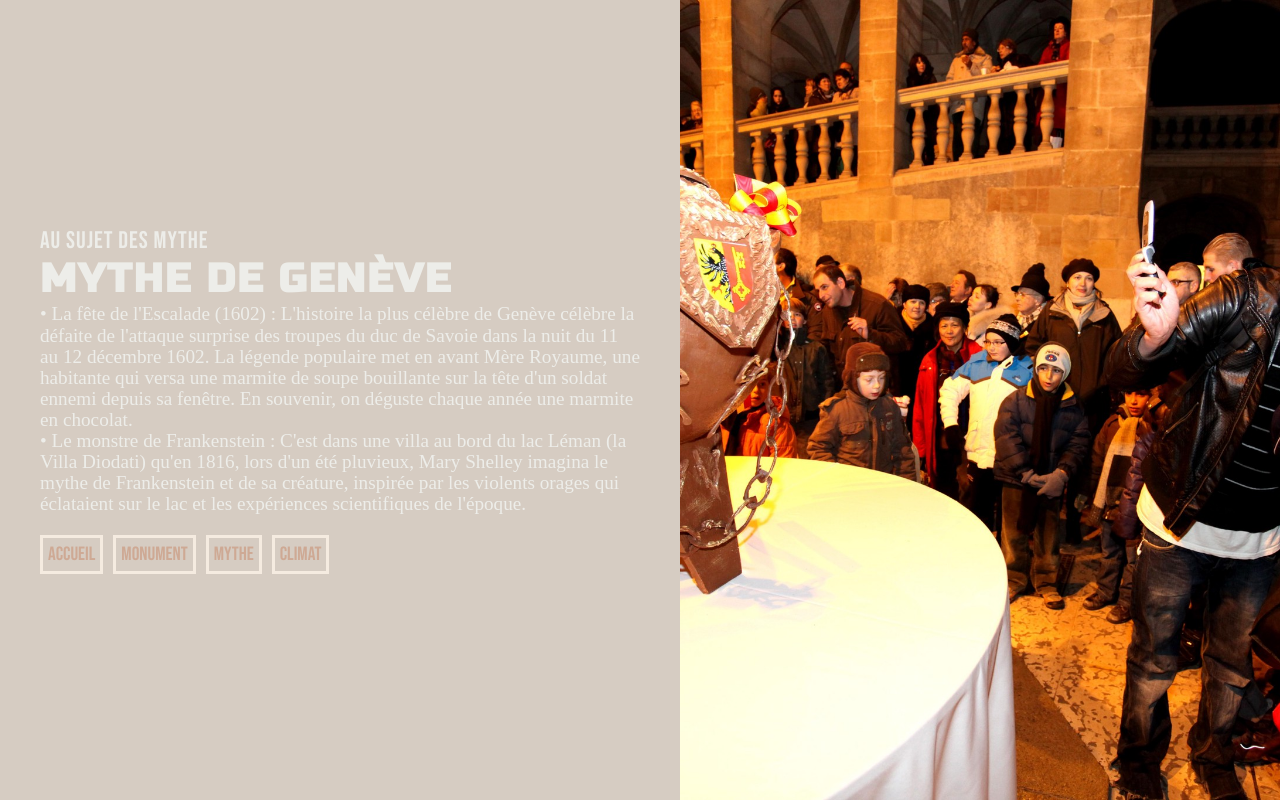
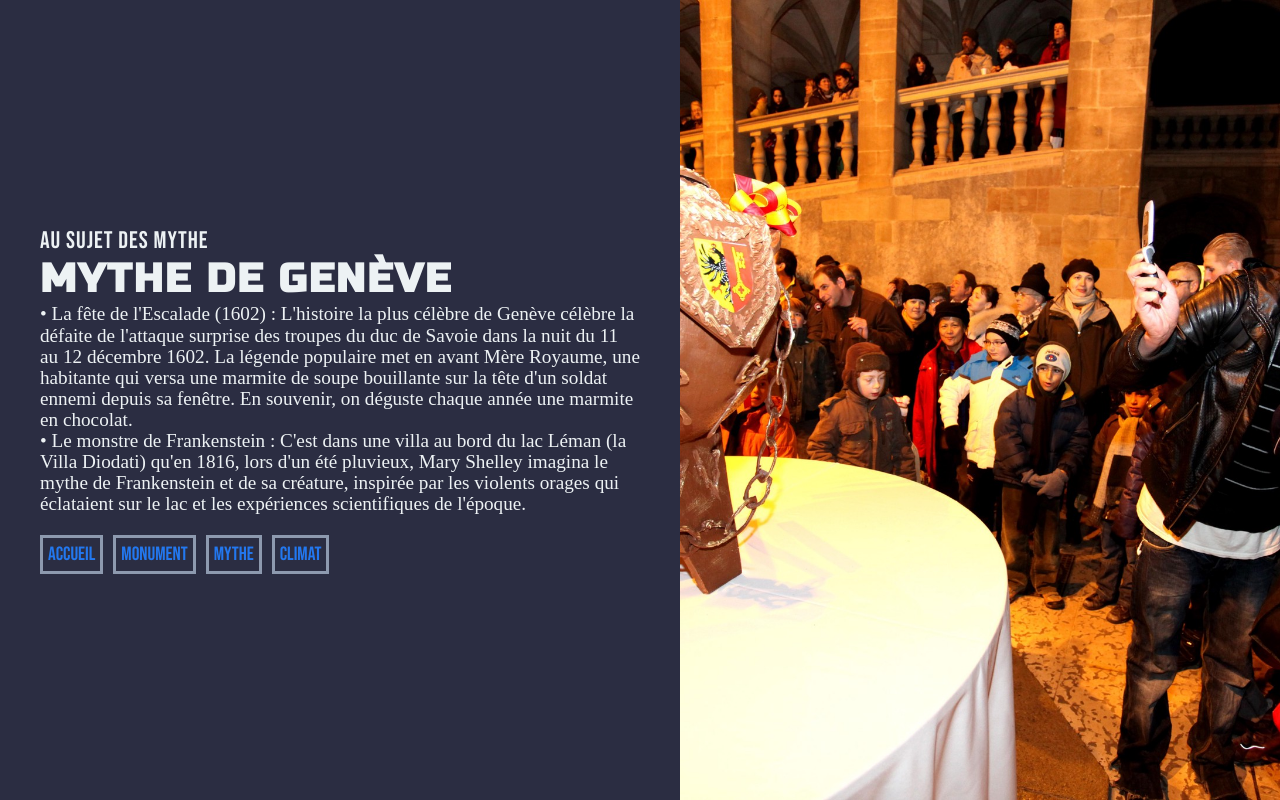
Before and after one commit to 7jok/region-geneve, a plain HTML site: page Html/Mythe.html in a window 1280 px wide. Drawn offline with Linux system fonts and the light colour scheme.

Commit message:
v3 (final)

```diff
--- a/Css/style.css
+++ b/Css/style.css
@@ -7,13 +7,6 @@
     --text-color: #edede9;
     --text-color2: #cea994;
     --border: #f5ebe0;
-
-    /* Monument */
-
-    /* Climat */
-
-    /* Mythe */
-
 
     /* Font */
 
@@ -26,18 +19,28 @@
 /* Mythe */
 
 body.mythe {
-
+    --background: #2b2d42;
+    --text-color: #edf2f4;
+    --text-color2: #2378ef;
+    --border: #8d99ae;
 }
 
 /* Climat */
 
 body.climat {
-
+    --background: #a8dadc;
+    --text-color: #1d3557;
+    --text-color2: #457b9d;
+    --border: #f1faee;
 }
 
 /* Monument */
 
 body.monument {
+    --background: #606c38;
+    --text-color: #fefae0;
+    --text-color2: #aef44b;
+    --border: #283618;
 
 }
 
```
